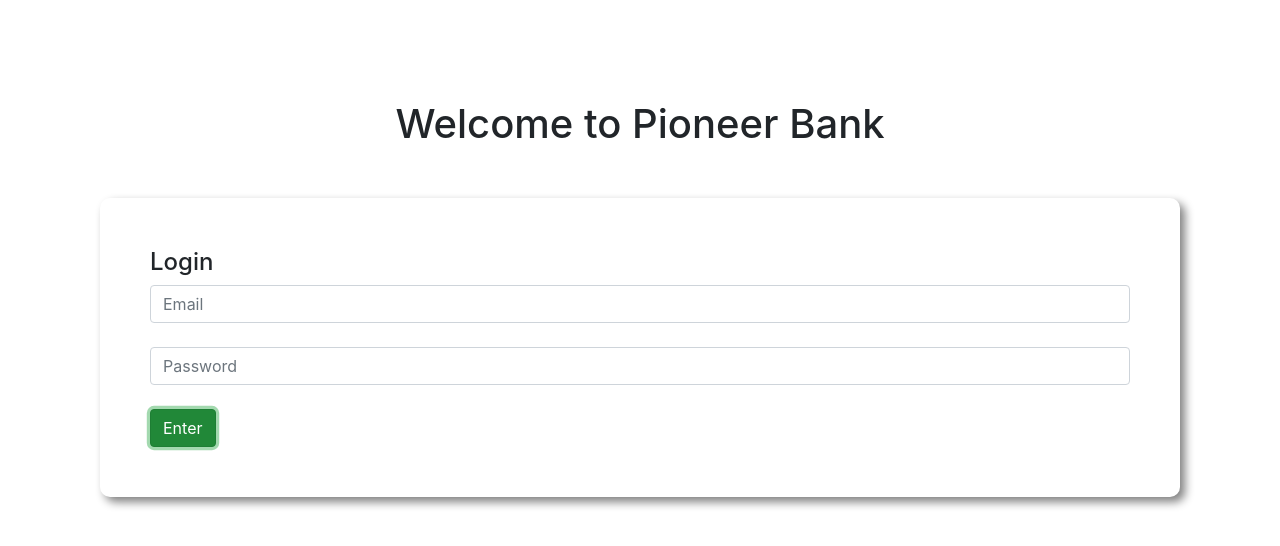
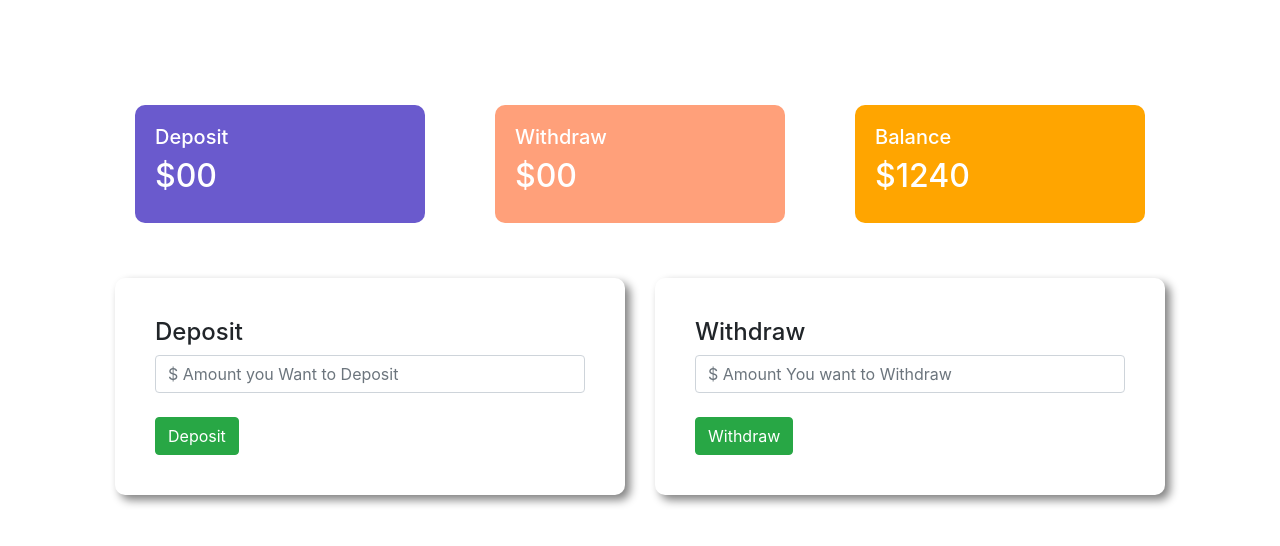
Before and after one commit to priyashism/pioneer-bank, a plain HTML site: page index.html in a window 1280 px wide. Both pictures are taken after a click on the button "Enter". Drawn offline with nearby package versions, Linux system fonts and the light colour scheme.

Commit message:
Transaction UI Done

```diff
--- a/index.html
+++ b/index.html
@@ -13,14 +13,59 @@
 
     <div id="login-area">
         <h1 class="text-center">Welcome to Pioneer Bank</h1>
+        <div class="container">
             <div class="submit-area">
                 <h4>Login</h4>
                 <input type="text" class="form-control" placeholder="Email">
                 <br>
                 <input type="password" class="form-control" name="" id="" placeholder="Password">
                 <br>
-            <button class="btn btn-success">Enter</button>
+                <button id="login" class="btn btn-success">Enter</button>
             </div>
+        </div>
+    </div>
+
+    <div class="container" id="transaction-area">
+        <div class="row">
+            <div class="col-md-4">
+                <div class="deposit status">
+                    <h5>Deposit</h5>
+                    <h2>$00</h2>
+                </div>
+            </div>
+            <div class="col-md-4">
+                <div class="withdraw status">
+                    <h5>Withdraw</h5>
+                    <h2>$00</h2>
+                </div>
+            </div>
+            <div class="col-md-4">
+                <div class="balance status">
+                    <h5>Balance</h5>
+                    <h2>$1240</h2>
+                </div>
+            </div>
+        </div>
+
+        <div class="row">
+            <div class="col-md-6">
+                <div class="submit-area">
+                    <h4>Deposit</h4>
+                    <input type="text" class="form-control" placeholder="$ Amount you Want to Deposit">
+                    <br>
+                    <button class="btn btn-success">Deposit</button>
+                </div>
+            </div>
+            <div class="col-md-6">
+                <div class="submit-area">
+                    <h4>Withdraw</h4>
+                    <input type="text" class="form-control" placeholder="$ Amount You want to Withdraw">
+                    <br>
+                    <button class="btn btn-success">Withdraw</button>
+                </div>
+            </div>
+        </div>
+
     </div>
 
 
@@ -42,5 +87,18 @@
 <script src="https://stackpath.bootstrapcdn.com/bootstrap/4.4.1/js/bootstrap.min.js"
     integrity="sha384-wfSDF2E50Y2D1uUdj0O3uMBJnjuUD4Ih7YwaYd1iqfktj0Uod8GCExl3Og8ifwB6"
     crossorigin="anonymous"></script>
+
+    <script>
+        const loginBtn = document.getElementById("login");
+        loginBtn.addEventListener("click", function(){
+            const loginArea = document.getElementById("login-area");
+            loginArea.style.display = "none";
+            const transactionArea = document.getElementById("transaction-area");
+            transactionArea.style.display = "block";
+        });
+
+
+
+    </script>
 </body>
 </html>
--- a/style.css
+++ b/style.css
@@ -4,7 +4,30 @@
 
 .submit-area{
     margin-top: 50px;
-    padding: 50px;
+    padding: 40px;
     border-radius: 10px;
     box-shadow: 5px 5px 10px gray;
 }
+
+#transaction-area{
+    display: none;
+}
+
+.deposit{
+    background-color: slateblue;
+}
+
+.withdraw{
+    background-color: lightsalmon;
+}
+
+.balance{
+    background-color: orange;
+}
+
+.status{
+    margin: 5px 20px;
+    color: white;
+    padding: 20px;
+    border-radius: 10px;
+}
```
Lines whose indentation alone changed are shown as unchanged.
